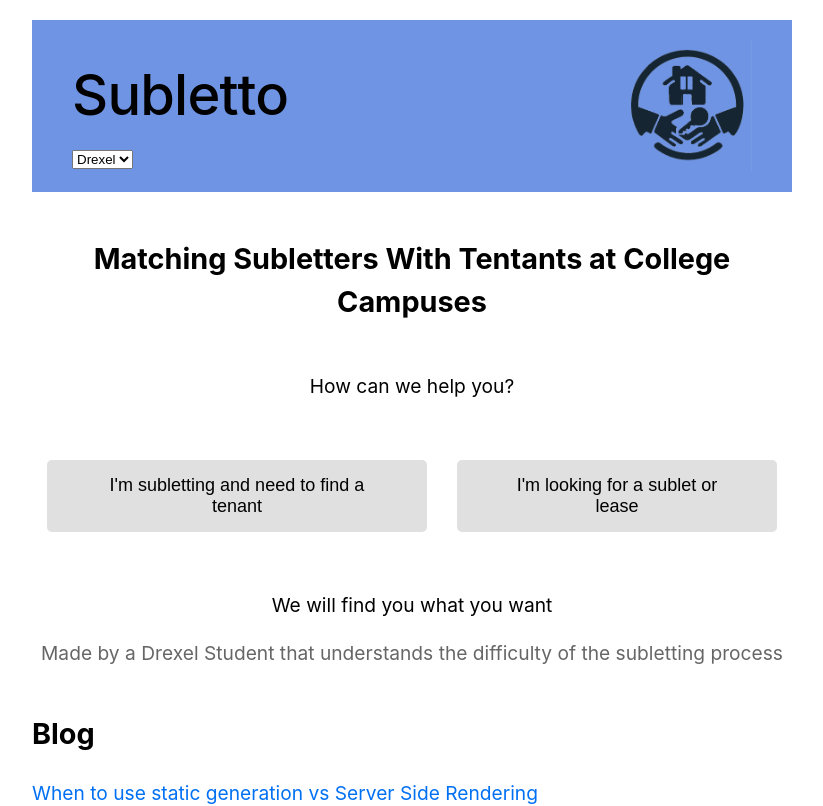
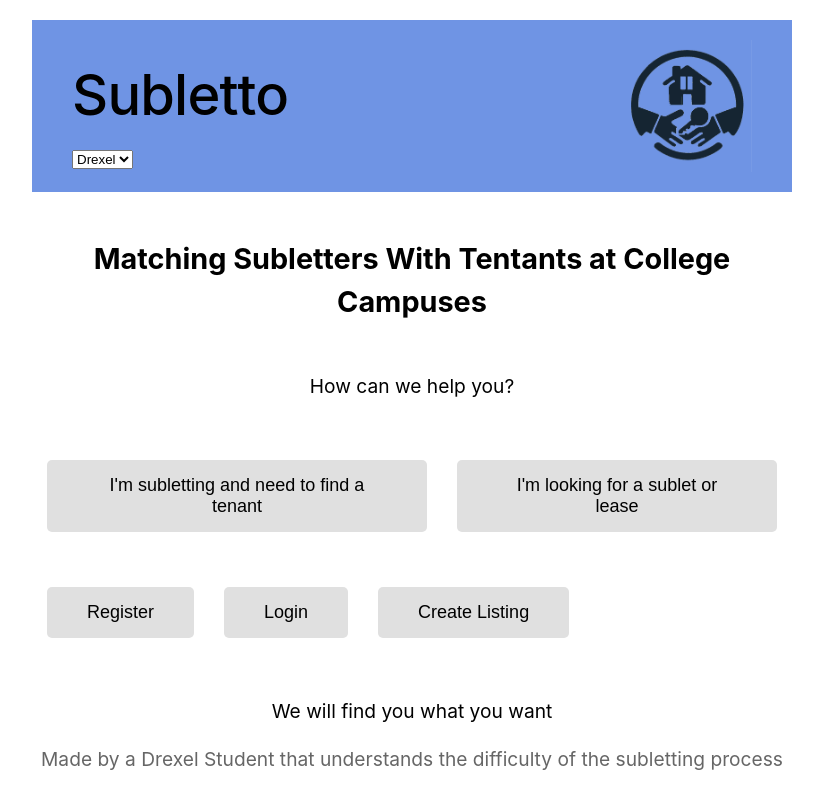
Before and after one commit to aaron-rab/sublet-project, a Next.js app: page / in a window 1280 px wide. Shown: the top 806 px of the page, without its empty margins (228-1051 px from the left). Built offline with nearby package versions, Linux system fonts and the light colour scheme; no server answers.

Commit message:
added layout to createpost, login, and register pages

```diff
--- a/components/layout.js
+++ b/components/layout.js
@@ -4,7 +4,7 @@
 import utilStyles from "../styles/utils.module.css";
 import Link from "next/link";
 
-const name = "Rab";
+const name = "Subletto";
 export const siteTitle = "Next.js Sample Project";
 
 // children is everything that is between the layout tags
@@ -49,21 +49,12 @@
           </>
         ) : (
           <>
-            <Link href="/">
-              <Image
-                priority
-                src="/images/profile.jpg"
-                className={utilStyles.borderCircle}
-                height={128}
-                width={128}
-                alt=""
-              />
-            </Link>
-            <h2 className={utilStyles.headingLg}>
+
+            <h1 className={utilStyles.headingLg}>
               <Link href="/" className={utilStyles.colorInhereit}>
                 {name}
               </Link>
-            </h2>
+            </h1>
           </>
         )}
       </header>
--- a/components/tester.js
+++ b/components/tester.js
@@ -4,6 +4,6 @@
 
 export default function Tester() {
     const { data: session } = useSession();
-    console.log("THE TOCKENN:", session?.user.accessToken)
+    //console.log("THE TOCKENN:", session?.user.accessToken)
   return <></>
 }
--- a/pages/index.js
+++ b/pages/index.js
@@ -51,6 +51,24 @@
           </Link>
         </div>
 
+        <div class={`${utilStyles.padding25px} ${utilStyles.flexContainer}`}>
+          <Link href="/register">
+            <button class={utilStyles.bigButton}>
+              Register
+            </button>
+          </Link>
+          <Link href="/login">
+            <button class={utilStyles.bigButton}>
+              Login
+            </button>
+          </Link>
+          <Link href="/createPost">
+            <button class={utilStyles.bigButton}>
+              Create Listing
+            </button>
+          </Link>
+        </div>
+
         <p class={utilStyles.padding25px}>We will find you what you want</p>
         <p class={`${utilStyles.lightText} `}>
           Made by a Drexel Student that understands the difficulty of the
```
Also changed, not shown: pages/createPost.js (+6 -1 lines), pages/login.js (+6 -6 lines), pages/register.js (+7 -5 lines).
